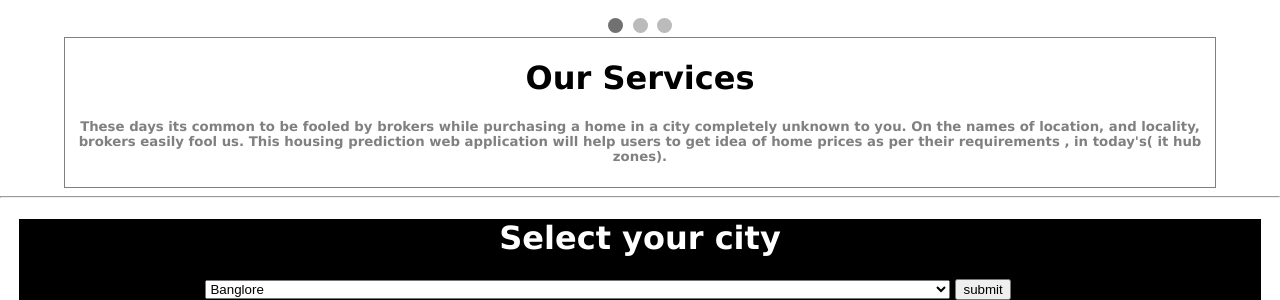
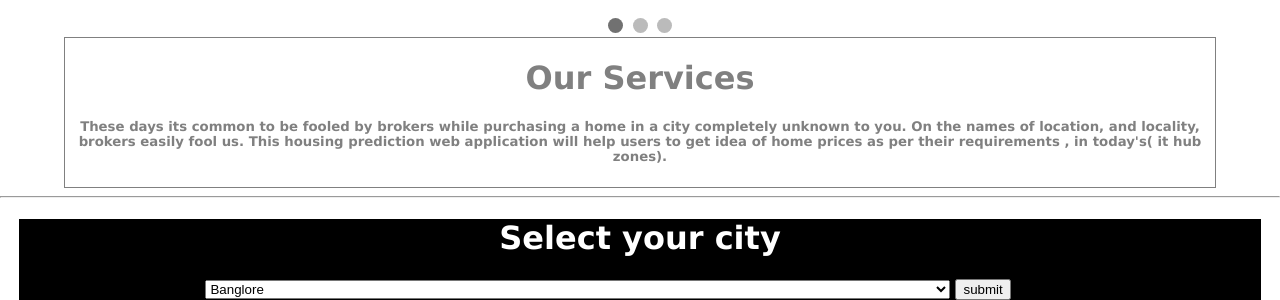
Before and after one commit to srhsoumya/conceptions, a Flask app: page / in a window 1280 px wide. Shown: the part 942-1242 px from the top of the page. Run offline with Flask 2, Linux system fonts and the light colour scheme; parts of the project's set-up code (start-up, migrations or seed data) failed here and were passed over.

Commit message:
Update index.html

```diff
--- a/proj/templates/index.html
+++ b/proj/templates/index.html
@@ -136,7 +136,7 @@ img {vertical-align: middle;}
   <span class="dot" onclick="currentSlide(2)"></span>
   <span class="dot" onclick="currentSlide(3)"></span>
 </div>
-<div style="width:90%;border:1px solid gray;margin:auto;text-align:center;">
+<div style="width:90%;border:1px solid gray;margin:auto;text-align:center;color:gray;">
 <h1>Our Services</h1>
 <h5 style="color:gray;">These days its common to be fooled by brokers while purchasing a home in a city completely unknown to you. On the names of location, and locality, brokers easily fool us. This housing prediction web application will help users to get idea of home prices as per their requirements , in today's( it hub zones).</h5></div><hr/>
 <form  action="{{url_for('select')}}" method="POST" style="width:97%;background-color:black;margin:auto;color:white;"><h1 style="text-align:center;">Select your city</h1>
```
